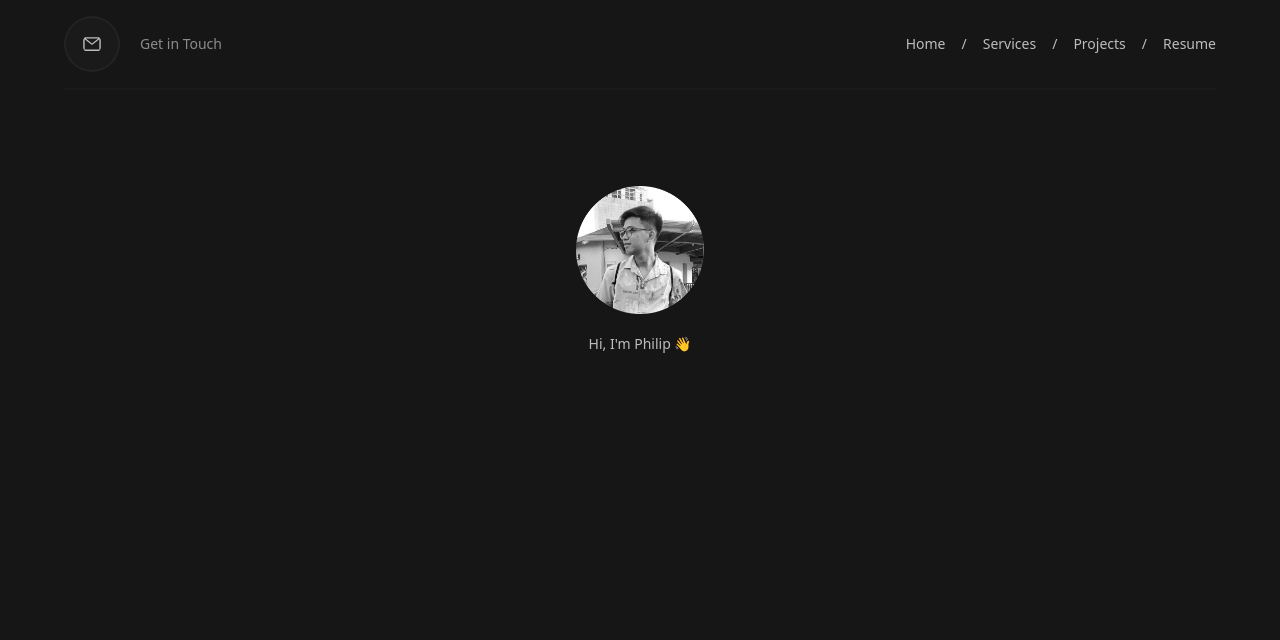
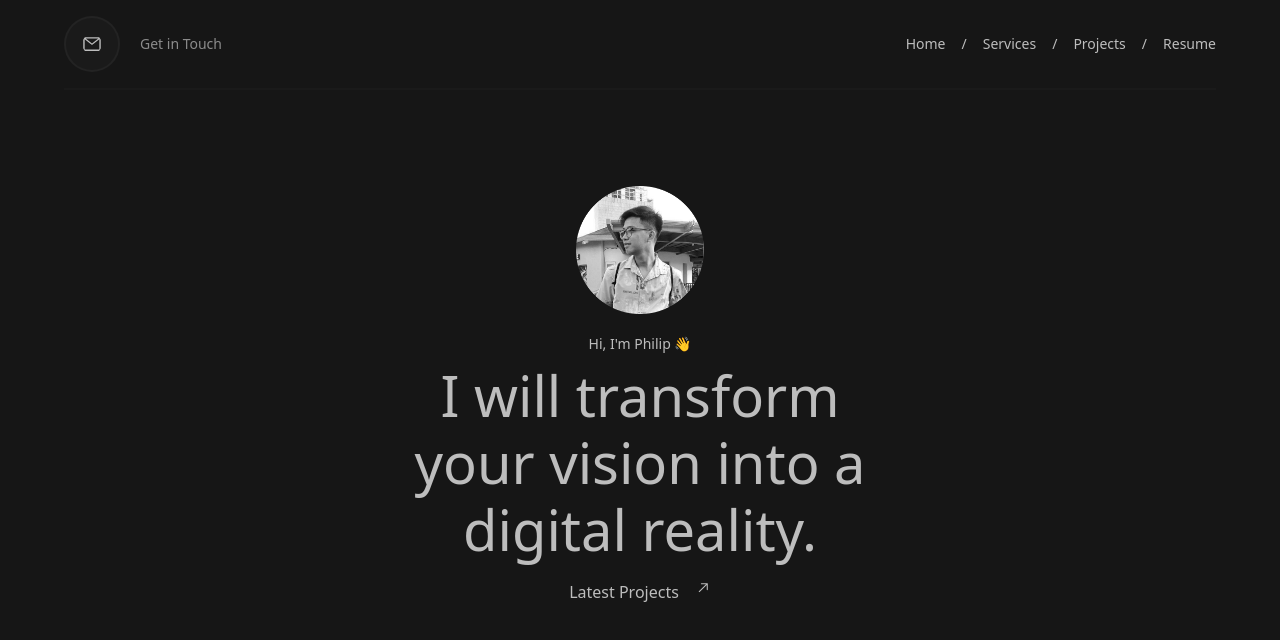
Before and after one commit to philipangeloang/web-port-2.0, a React (Vite) app: page / in a window 1280 px wide. Shown: the top 640 px of the page. Built offline with nearby package versions, Linux system fonts and the light colour scheme.

Commit message:
Added hero text

```diff
--- a/src/App.jsx
+++ b/src/App.jsx
@@ -1,4 +1,5 @@
 import { AiOutlineMail } from "react-icons/ai";
+import { RxArrowTopRight } from "react-icons/rx";
 
 function App() {
   return (
@@ -26,6 +27,8 @@ function App() {
           <img src="/hero-photo.png" alt="hero-image" className="h-32 w-32" />
           {/* eslint-disable-next-line react/no-unescaped-entities */}
           <p className="mt-5 text-sm">Hi, I'm Philip 👋 </p>
+          <p className="text-[3.5rem] max-w-[29rem] text-center leading-[1.2] mt-2">I will transform your vision into a digital reality.</p>
+          <div className="flex gap-4 p-4"><span>Latest Projects</span><RxArrowTopRight /></div>
         </div>
       </section>
     </>
```
